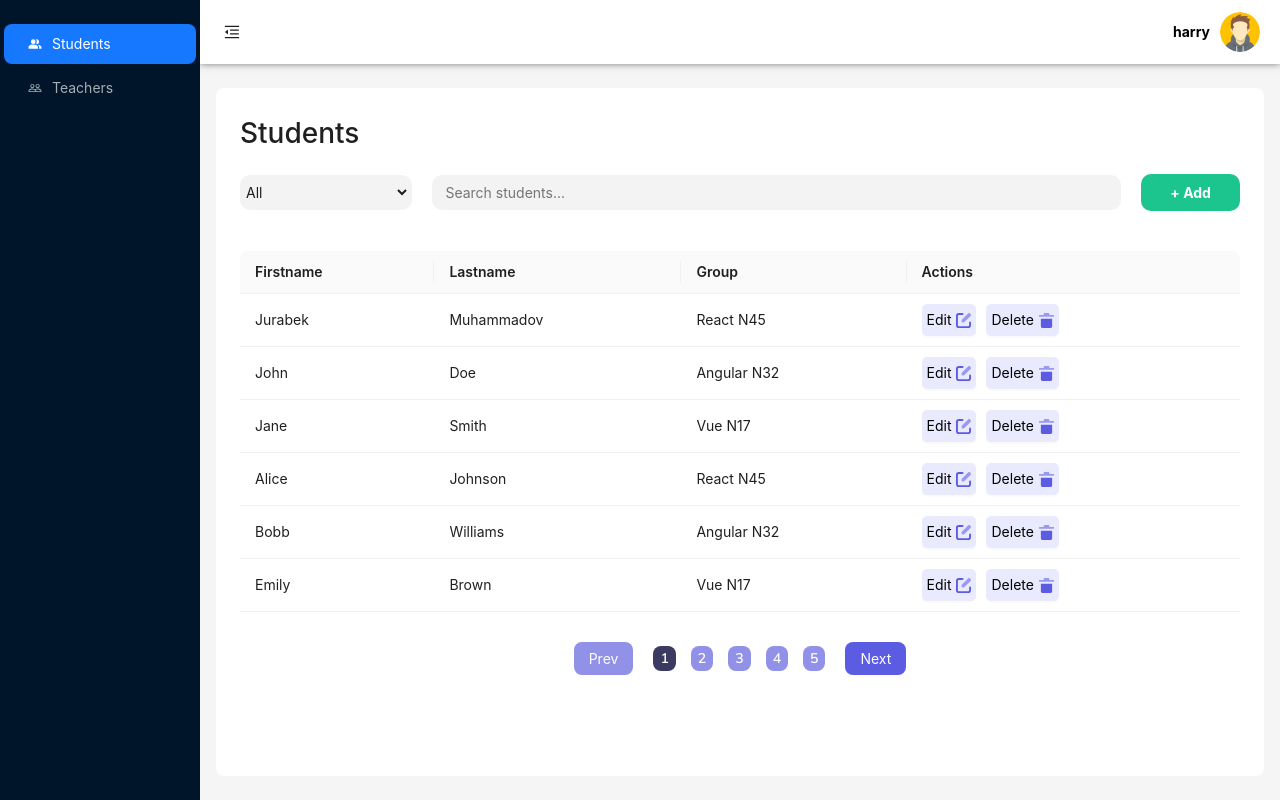
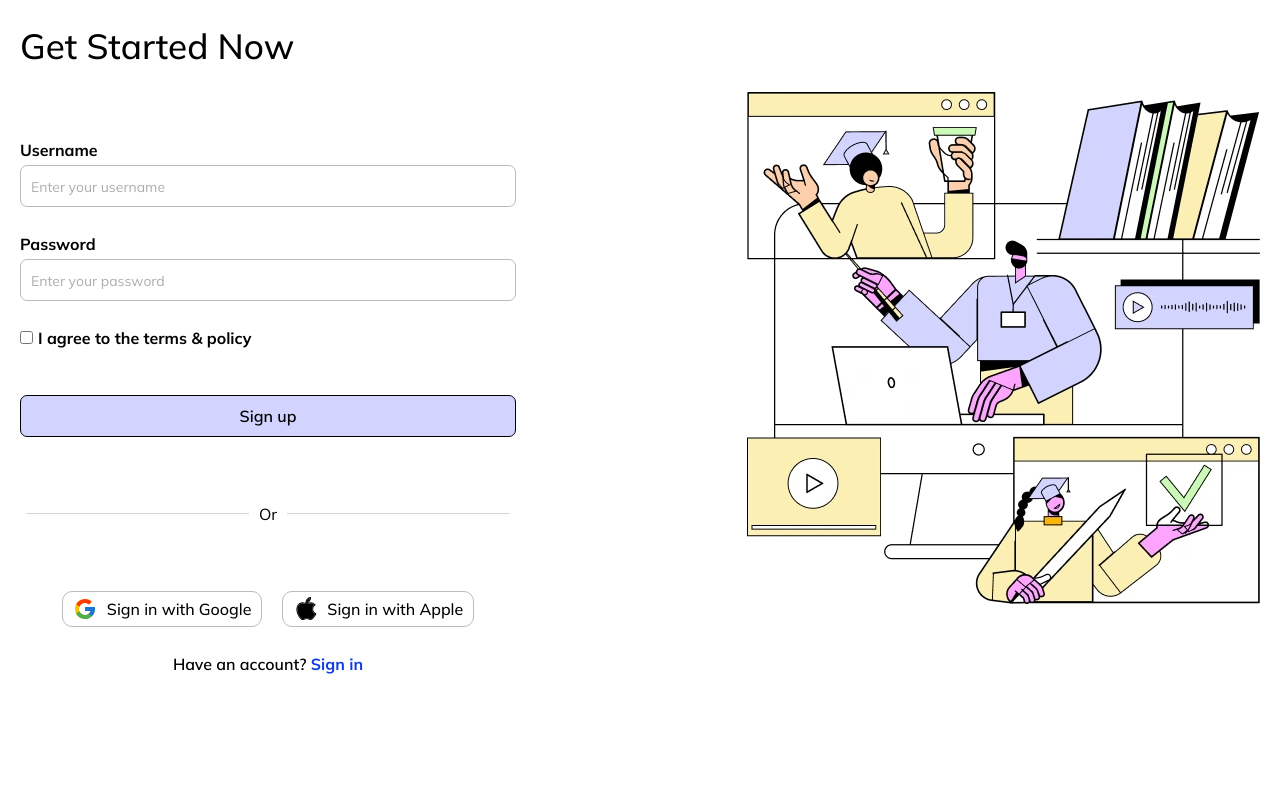
Before and after one commit to jurabekmuhammadov/React-Student-App, a React (Vite) app: page / in a window 1280 px wide. Before the commit this address led to /home. Built offline with nearby package versions, Linux system fonts and the light colour scheme; data requests are answered from the project's data file.

Commit message:
smth changed

```diff
--- a/src/App.jsx
+++ b/src/App.jsx
@@ -5,7 +5,7 @@ import { AuthProvider } from "./hooks/useAuth";
 import Login from "./pages/Login";
 import { ToastContainer } from "react-toastify";
 import "react-toastify/dist/ReactToastify.css";
-import ProtectedComp from "./components/ProtectedComp/ProtectedComp";
+// import ProtectedComp from "./components/ProtectedComp/ProtectedComp";
 import { GlobalProvider } from "./state/state-managment";
 import AntSidebar from "./components/AntComponents/AntDashboard";
 
@@ -20,25 +20,25 @@ const App = () => {
             <Route
               path="/home"
               element={
-                <ProtectedComp>
+                // <ProtectedComp>
                   <AntSidebar title={"Students"} />
-                </ProtectedComp>
+                /* </ProtectedComp> */
               }
             />
             <Route
               path="/teachers"
               element={
-                <ProtectedComp>
+                // <ProtectedComp>
                   <AntSidebar title={"Teachers"} />
-                </ProtectedComp>
+                // </ProtectedComp>
               }
             />
             <Route
               path="/profile"
               element={
-                <ProtectedComp>
+                // <ProtectedComp>
                   <Profile />
-                </ProtectedComp>
+                // </ProtectedComp>
               }
             />
           </Routes>
--- a/src/pages/SignUp.jsx
+++ b/src/pages/SignUp.jsx
@@ -1,26 +1,26 @@
 import { useState } from "react";
 import { useAuth } from "../hooks/useAuth";
-import { Link, Navigate } from "react-router-dom";
+import { Link } from "react-router-dom";
 import googleLogo from "../assets/google.svg";
 import appleLogo from "../assets/apple.svg";
 import authImg from "../assets/auth-img.png";
 const SignUp = () => {
-  const { signUp, userFromServer } = useAuth();
+  const { signUp } = useAuth();
   const [user, setUser] = useState({ username: "", password: "" });
   const handleSubmit = (e) => {
     e.preventDefault();
     signUp(user);
     setUser({ username: "", password: "" });
   };
-  if (
-    !userFromServer.username &&
-    !userFromServer.password &&
-    !userFromServer.isSignedUp &&
-    !userFromServer.isLoggedIn
-  ) {
+  // if (
+  //   !userFromServer.username &&
+  //   !userFromServer.password &&
+  //   !userFromServer.isSignedUp &&
+  //   !userFromServer.isLoggedIn
+  // ) {
     return (
       <div id="sign-up">
-        <div className="container signup__container">
+        <div className="container signup__container r">
           <div className="left">
             <form onSubmit={handleSubmit}>
               <h1>Get Started Now</h1>
@@ -99,16 +99,16 @@ const SignUp = () => {
         </div>
       </div>
     );
-  } else if (
-    userFromServer.username &&
-    userFromServer.password &&
-    !userFromServer.isSignedUp &&
-    userFromServer.isLoggedIn
-  ) {
-    return <Navigate to="/login" />;
-  } else {
-    return <Navigate to="/home" />;
-  }
+  // } else if (
+  //   userFromServer.username &&
+  //   userFromServer.password &&
+  //   !userFromServer.isSignedUp &&
+  //   userFromServer.isLoggedIn
+  // ) {
+  //   return <Navigate to="/login" />;
+  // } else {
+  //   return <Navigate to="/home" />;
+  // }
 };
 
 export default SignUp;
```
Also changed, not shown: students.json (+38 -10 lines).
